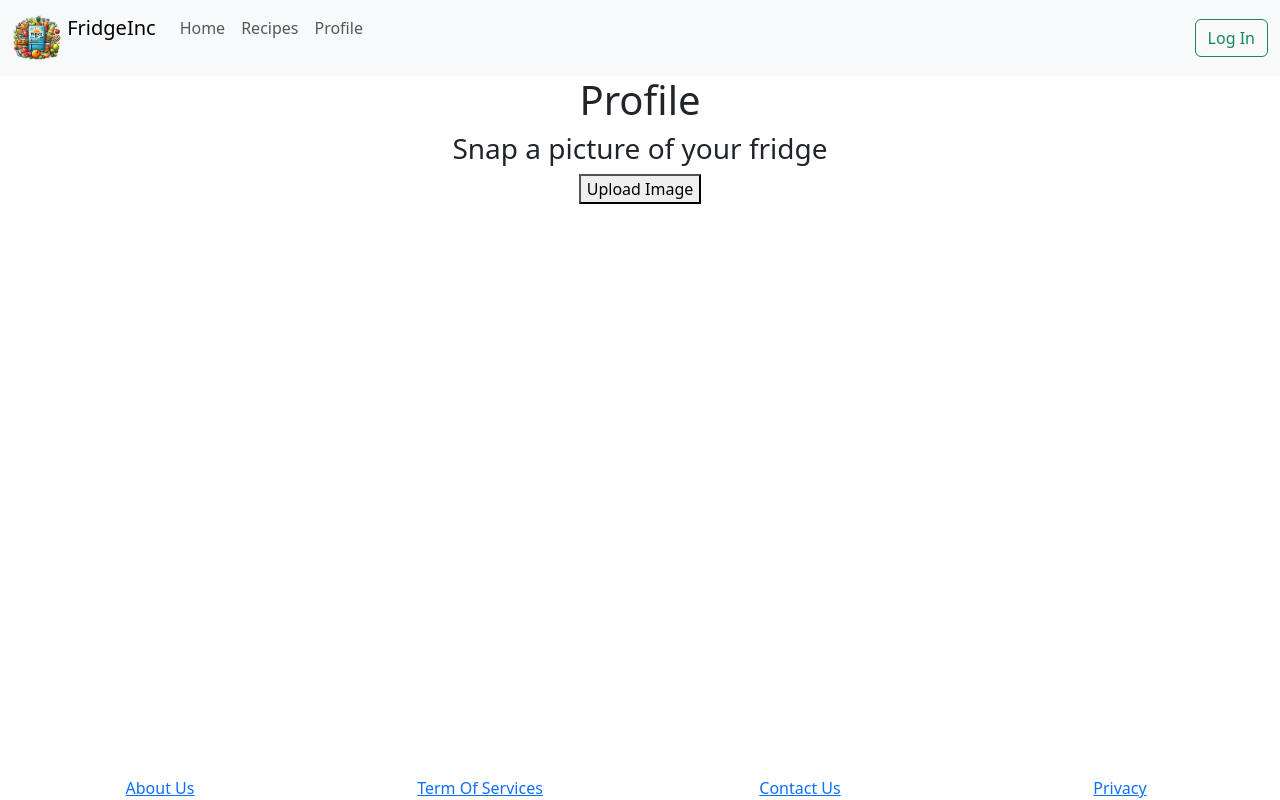
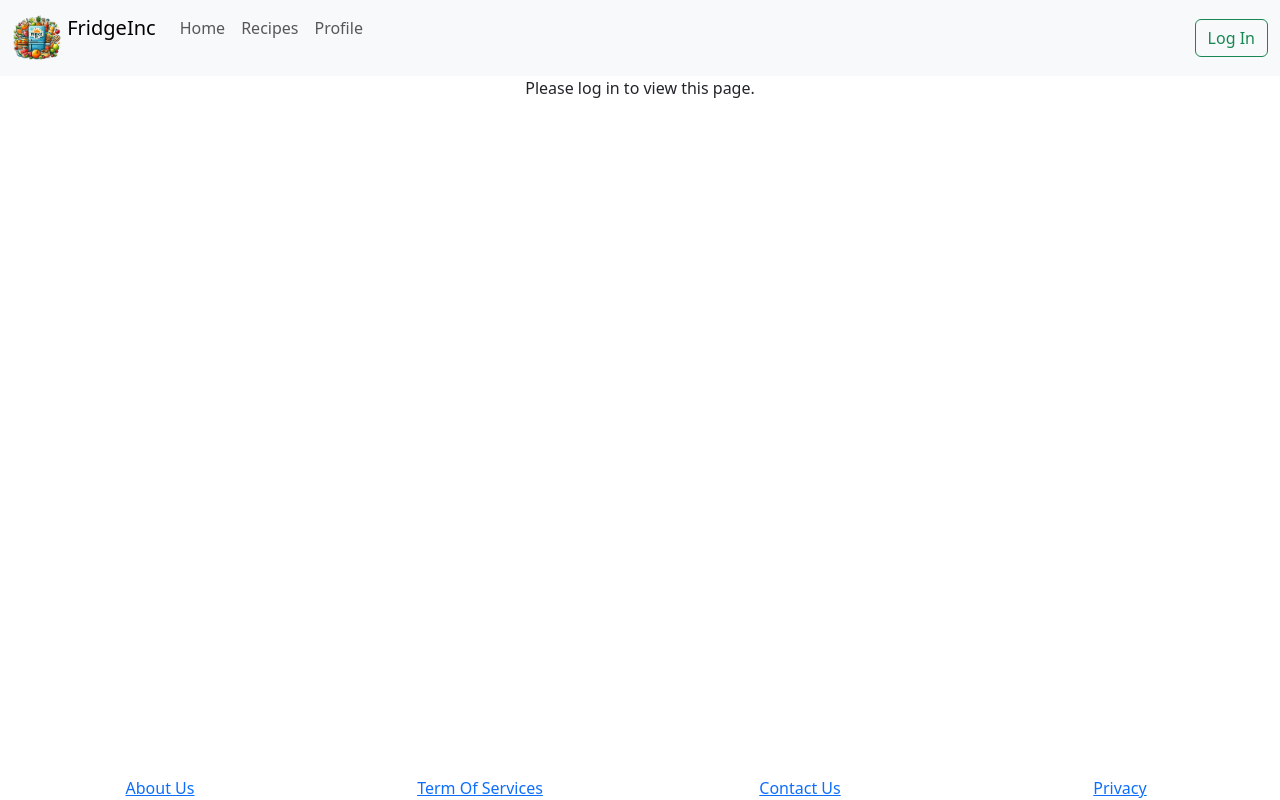
Before and after one commit to shibcreate/FridgeInc, a React (Vite) app in the folder client/: page /profile in a window 1280 px wide. Built offline with nearby package versions, Linux system fonts and the light colour scheme; no server answers.

Commit message:
profile page only accessible once logged in

```diff
--- a/client/src/pages/Profile.jsx
+++ b/client/src/pages/Profile.jsx
@@ -1,10 +1,29 @@
-import React, { useState, useRef } from 'react';
+import React, { useState, useEffect, useRef } from 'react';
 import { ObjectDetector } from "./objectD/objectDetector";
+import axios from 'axios';
 
 function Profile() {
   const [image, setImage] = useState(null);
   const [imageDataForTensorFlow, setImageDataForTensorFlow] = useState(null);
+  const [isLoggedIn, setIsLoggedIn] = useState(false); // State to manage authentication status
   const fileInputRef = useRef();
+
+  useEffect(() => {
+    // Fetch the user's authentication status from the server
+    const checkAuthentication = async () => {
+      try {
+        const response = await axios.get('http://localhost:3001/profile', {
+          withCredentials: true
+        });
+        if (response.data === 'profile page') {
+          setIsLoggedIn(true);
+        }
+      } catch (error) {
+        setIsLoggedIn(false);
+      }
+    };
+    checkAuthentication();
+  }, []); // Run only once when the component mounts
 
   const handleImageUpload = () => {
     fileInputRef.current.click();
@@ -31,6 +50,8 @@ function Profile() {
   };
 
   return (
+    <div>
+      {isLoggedIn ? ( // Render content only if the user is logged in
         <div>
           <h1>Profile</h1>
           <h3>Snap a picture of your fridge</h3>
@@ -68,6 +89,10 @@ function Profile() {
             </div>
           )}
         </div>
+      ) : (
+        <p>Please log in to view this page.</p>
+      )}
+    </div>
   );
 }
 
```
Lines whose indentation alone changed are shown as unchanged.
